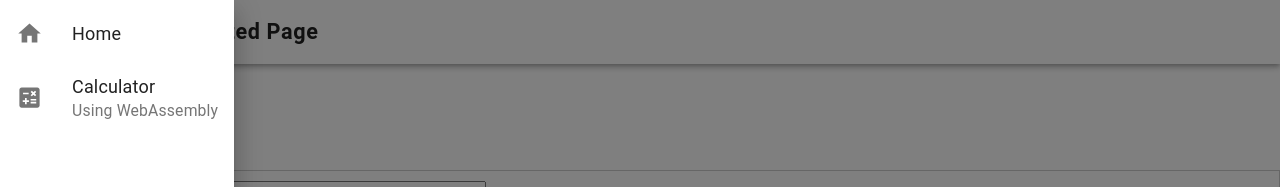
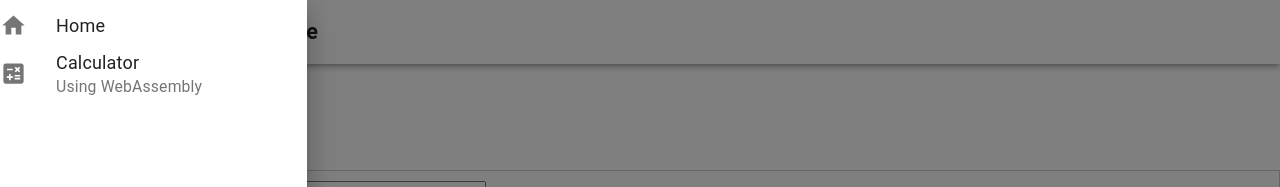
Before and after one commit to xryuseix/research, a Next.js app in the folder website/: page /research/apps/calc in a window 1280 px wide. Both pictures are taken after a click on the button "menu". Shown: the top 187 px of the page. Built offline with nearby package versions, Linux system fonts and the light colour scheme.

Commit message:
fix: サイドバーのリンクの範囲を修正

```diff
--- a/website/components/Layout/Header.tsx
+++ b/website/components/Layout/Header.tsx
@@ -10,8 +10,9 @@ import Toolbar from "@mui/material/Toolbar";
 import IconButton from "@mui/material/IconButton";
 import MenuIcon from "@mui/icons-material/Menu";
 import { listItemClasses } from "@mui/material/ListItem";
-import ListItem from "@mui/material/ListItem";
-import List from '@mui/material/List';
+import ListItem, { ListItemProps } from "@mui/material/ListItem";
+import List from "@mui/material/List";
+import ListItemButton from "@mui/material/ListItemButton";
 
 import Button from "@material-ui/core/Button";
 import Drawer from "@material-ui/core/Drawer";
@@ -19,7 +20,7 @@ import ListItemIcon from "@material-ui/core/ListItemIcon";
 import ListItemText from "@material-ui/core/ListItemText";
 
 import HomeIcon from "@material-ui/icons/Home";
-import CalculateIcon from '@mui/icons-material/Calculate';
+import CalculateIcon from "@mui/icons-material/Calculate";
 
 const titleStyle: { [key: string]: string | number } = {
   textTransform: "none",
@@ -27,6 +28,22 @@ const titleStyle: { [key: string]: string | number } = {
   fontSize: "1.2em",
   marginLeft: "1em",
 };
+
+type LinkListItemProps = Omit<
+  ListItemProps<"a", { href: string }>,
+  "component" | "button"
+>;
+
+const LinkListItem = React.forwardRef<HTMLAnchorElement, LinkListItemProps>(
+  function LinkListItem(props, forwardedRef) {
+    const { href, ...other } = props;
+    return (
+      <Link href={href}>
+        <ListItem component="a" button ref={forwardedRef} {...other} />
+      </Link>
+    );
+  }
+);
 
 export const Header: FC = ({ children }) => {
   const [drawerOpen, setDrawerOpen] = React.useState(false);
@@ -71,28 +88,21 @@ export const Header: FC = ({ children }) => {
                 fill: "#474b42",
               },
               backgroundColor: "#f5f5f5",
-            }
+            },
           }}
         >
-          <ListItem >
+          <LinkListItem href="/">
             <ListItemIcon>
               <HomeIcon />
             </ListItemIcon>
-            <Link href="/">
-              <ListItemText primary="Home" />
-            </Link>
-          </ListItem>
-          <ListItem>
+            <ListItemText primary="Home" />
+          </LinkListItem>
+          <LinkListItem href="/apps/calc">
             <ListItemIcon>
               <CalculateIcon />
             </ListItemIcon>
-            <Link href="/apps/calc">
-              <ListItemText
-                primary="Calculator"
-                secondary="Using WebAssembly"
-              />
-            </Link>
-          </ListItem>
+            <ListItemText primary="Calculator" secondary="Using WebAssembly" />
+          </LinkListItem>
         </List>
       </Drawer>
       <div>{children}</div>
```
